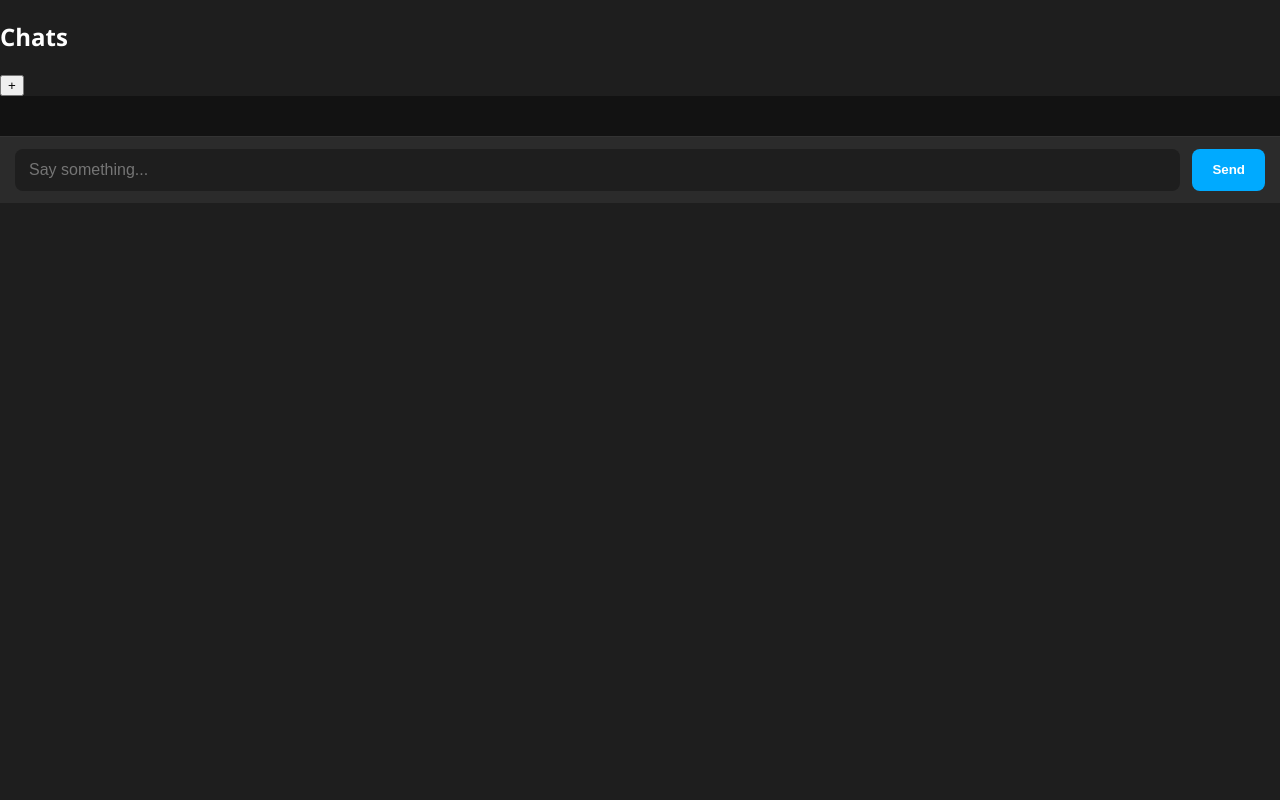
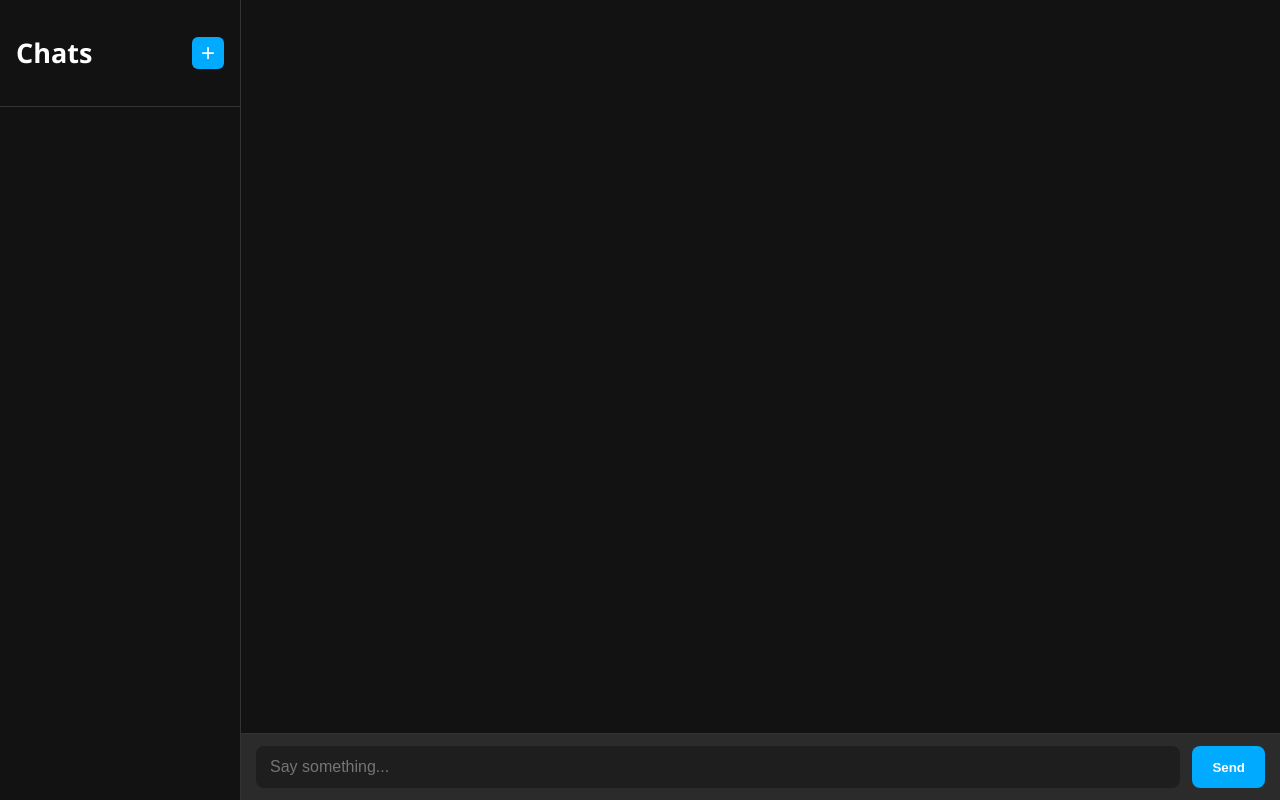
Before and after one commit to shan-commits2/AISource, a plain HTML site: page index.html in a window 1280 px wide. Drawn offline with Linux system fonts and the light colour scheme.

Commit message:
Update style.css

```diff
--- a/style.css
+++ b/style.css
@@ -7,6 +7,100 @@ body {
   display: flex;
   flex-direction: column;
 }
+
+.container {
+  display: flex;
+  height: 100vh;
+  overflow: hidden;
+}
+
+.sidebar {
+  width: 240px;
+  background: #121212;
+  border-right: 1px solid #333;
+  display: flex;
+  flex-direction: column;
+}
+
+.sidebar-header {
+  display: flex;
+  align-items: center;
+  justify-content: space-between;
+  padding: 12px 16px;
+  border-bottom: 1px solid #333;
+  font-weight: 700;
+  font-size: 18px;
+}
+
+#newChatBtn {
+  background: #00aaff;
+  border: none;
+  color: white;
+  font-size: 24px;
+  width: 32px;
+  height: 32px;
+  border-radius: 6px;
+  cursor: pointer;
+  user-select: none;
+  transition: background 0.25s ease;
+}
+
+#newChatBtn:hover {
+  background: #0091dd;
+}
+
+#tabsContainer {
+  flex: 1;
+  overflow-y: auto;
+  display: flex;
+  flex-direction: column;
+  gap: 8px;
+  padding: 8px 12px;
+}
+
+.tab {
+  background: #222;
+  padding: 10px 16px;
+  border-radius: 8px;
+  cursor: pointer;
+  user-select: none;
+  display: flex;
+  align-items: center;
+  justify-content: space-between;
+  font-size: 15px;
+  color: #ddd;
+  transition: background 0.2s ease;
+}
+
+.tab.active {
+  background: #00aaff;
+  color: white;
+  font-weight: 700;
+}
+
+.tab:hover {
+  background: #333;
+}
+
+.tab .close-btn {
+  margin-left: 12px;
+  font-weight: 700;
+  cursor: pointer;
+  color: #bbb;
+  user-select: none;
+  font-size: 18px;
+}
+
+.tab .close-btn:hover {
+  color: #fff;
+}
+
+.main-content {
+  flex: 1;
+  display: flex;
+  flex-direction: column;
+}
+
 .chat-area {
   flex: 1;
   padding: 20px;
@@ -16,6 +110,7 @@ body {
   flex-direction: column;
   gap: 14px;
 }
+
 .message {
   max-width: 60%;
   padding: 12px 16px;
@@ -26,22 +121,26 @@ body {
   word-break: break-word;
   white-space: pre-wrap;
 }
+
 .message.user {
   background: #008f8f;
   align-self: flex-end;
   border-bottom-right-radius: 4px;
 }
+
 .message.bot {
   background: #333;
   align-self: flex-start;
   border-bottom-left-radius: 4px;
 }
+
 .input-bar {
   display: flex;
   padding: 12px 15px;
   border-top: 1px solid #333;
   background: #2b2b2b;
 }
+
 .input-bar input {
   flex: 1;
   padding: 12px 14px;
@@ -52,10 +151,12 @@ body {
   outline: none;
   border-radius: 8px;
 }
+
 .input-bar input:disabled {
   background: #444;
   cursor: not-allowed;
 }
+
 .input-bar button {
   padding: 12px 20px;
   background: #00aaff;
@@ -68,32 +169,39 @@ body {
   user-select: none;
   transition: background 0.25s ease;
 }
+
 .input-bar button:hover:not(:disabled) {
   background: #0091dd;
 }
+
 .input-bar button:disabled {
   background: #005f7a;
   cursor: not-allowed;
 }
+
 #loadingBarContainer {
   height: 4px;
   background: #333;
   width: 100%;
   overflow: hidden;
 }
+
 #loadingBar {
   height: 100%;
   width: 0;
   background: #00aaff;
   animation: loadingAnim 2s linear infinite;
 }
+
 @keyframes loadingAnim {
   0% { transform: translateX(-100%); }
   100% { transform: translateX(100%); }
 }
+
 .bold {
   font-weight: 700;
 }
+
 .code {
   font-family: monospace;
   background: #222;
```
Lines whose indentation alone changed are shown as unchanged.
